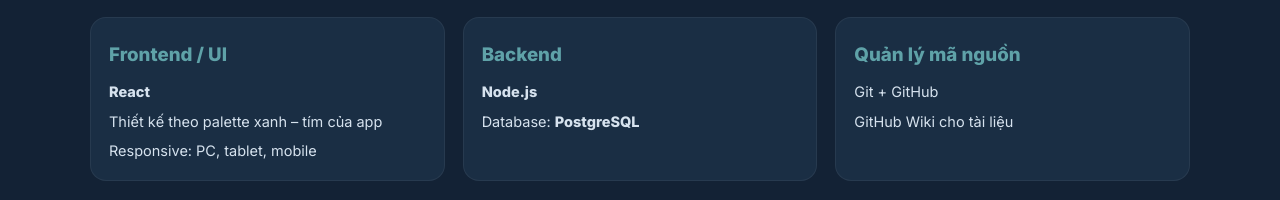
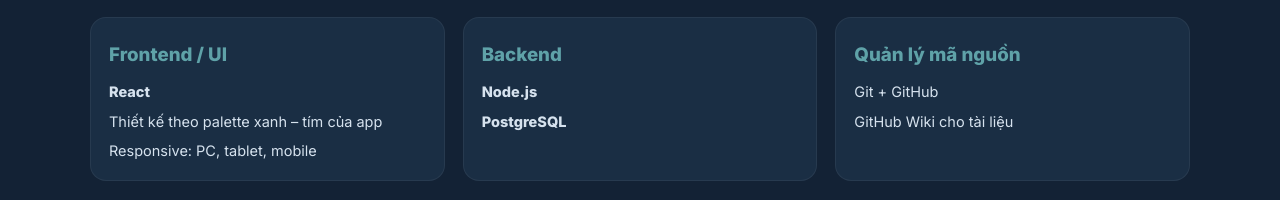
Before and after one commit to Custom-group-1/Speed-Rail-Showcase, a plain HTML site: page index.html in a window 1280 px wide. Shown: the part 2984-3184 px from the top of the page. Drawn offline with Linux system fonts and the light colour scheme.

Commit message:
Update index.html

```diff
--- a/index.html
+++ b/index.html
@@ -208,7 +208,7 @@
         <h3>Backend</h3>
         <ul class="tech-list">
           <li><strong>Node.js</strong> </li>
-          <li>Database: <strong>PostgreSQL</strong></li>
+          <li><strong>PostgreSQL</strong></li>
         </ul>
       </div>
 
```
